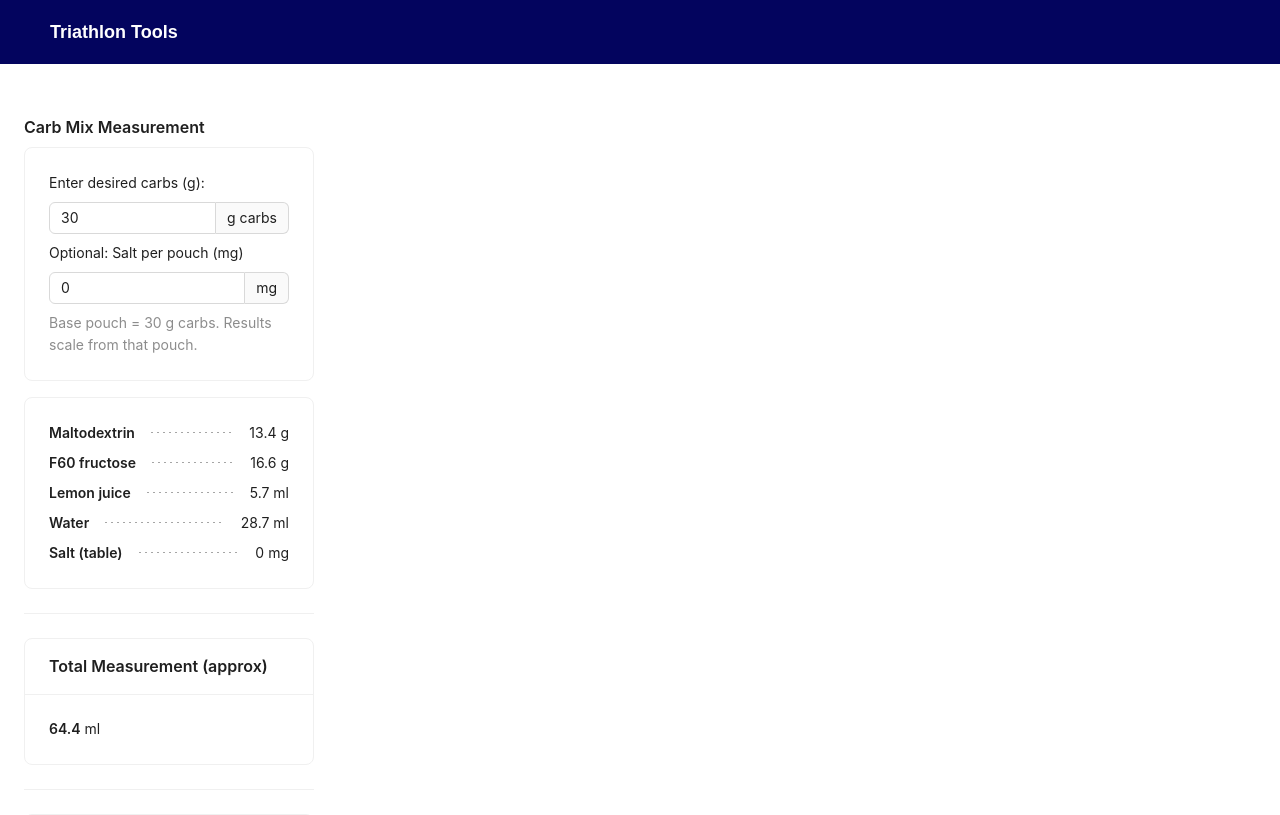
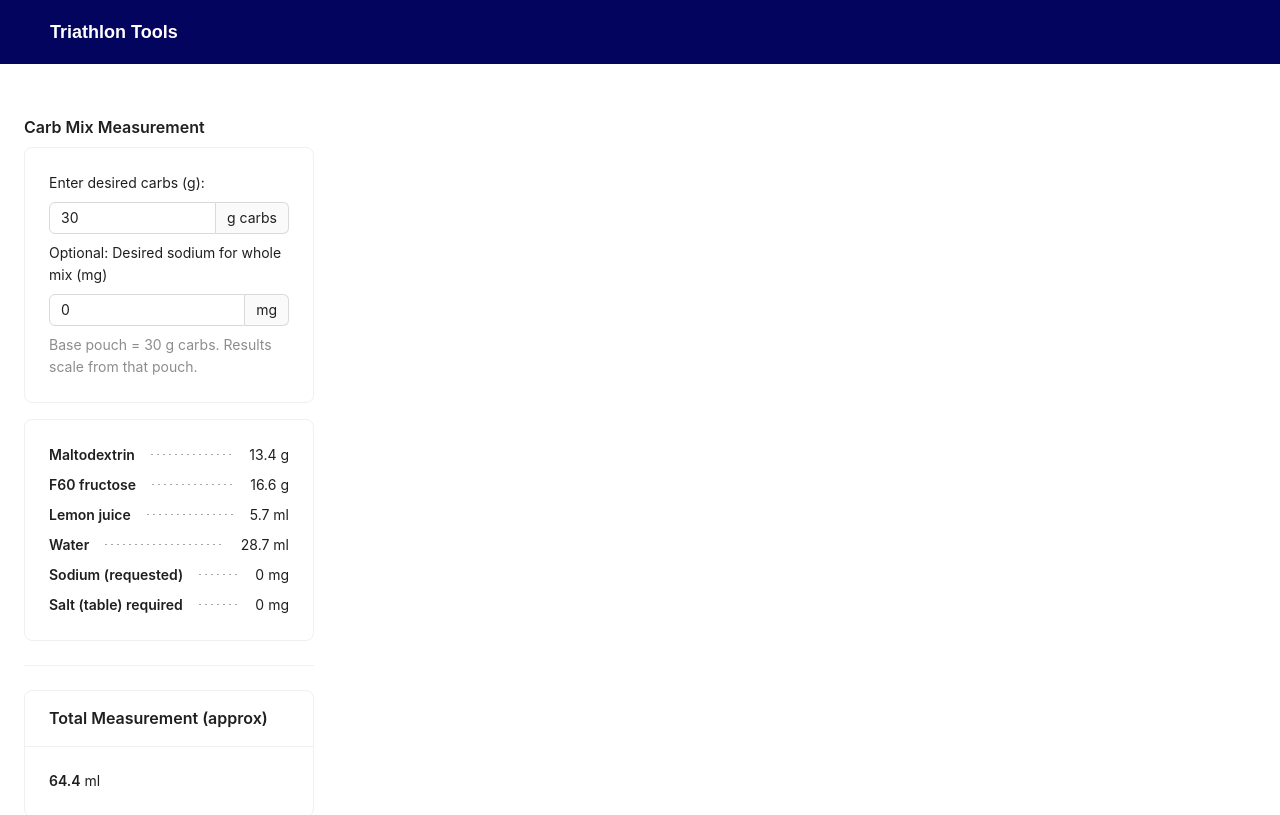
Before and after one commit to aeganaden/triathlon-tools, a Next.js app: page / in a window 1280 px wide. Shown: the top 815 px of the page. Built offline with nearby package versions, Linux system fonts and the light colour scheme; a web font is replaced by a local one; what @ant-design/nextjs-registry would draw is missing.

Commit message:
change sodium computation

```diff
--- a/src/components/CarbMix/index.tsx
+++ b/src/components/CarbMix/index.tsx
@@ -23,7 +23,9 @@ function round(v: number) {
 
 const CarbMix: React.FC = () => {
   const [carbs, setCarbs] = useState<number>(30);
-  const [saltMgPerPouch, setSaltMgPerPouch] = useState<number>(0);
+  // Sodium entered as a total for the whole mix (mg). We compute table salt (NaCl)
+  // required to provide that sodium amount and show the salt amount in results.
+  const [sodiumMg, setSodiumMg] = useState<number>(0);
 
   const results = useMemo(() => {
     const scale = carbs / BASE_CARBS;
@@ -36,10 +38,14 @@ const CarbMix: React.FC = () => {
     // Approximate solids volume by treating grams ~= ml
     const solidsVolume = malt + f60; // ml approximation
 
-    const saltMg = saltMgPerPouch * scale;
+    // Convert sodium (mg) to table salt (NaCl) amount.
+    // Na atomic mass = 22.98976928, Cl = 35.453 -> Na fraction of NaCl by mass:
+    const SODIUM_FRACTION = 22.98976928 / (22.98976928 + 35.453);
+    // table salt mass in mg needed to supply the desired sodium
+    const saltTotalMg = SODIUM_FRACTION > 0 ? sodiumMg / SODIUM_FRACTION : 0;
 
     // Convert salt (mg) to ml approximation (assume 1 g ~= 1 ml)
-    const saltMl = saltMg / 1000;
+    const saltMl = saltTotalMg / 1000;
 
     // Total ml yield ~= solidsVolume + lemon + waterBase + saltMl
     const totalMl = solidsVolume + lemon + waterBase + saltMl;
@@ -49,11 +55,14 @@ const CarbMix: React.FC = () => {
       f60: round(f60),
       lemon: round(lemon),
       water: round(waterBase),
-      saltMg: Math.round(saltMg * 100) / 100,
+      // saltMg is the computed table salt (NaCl) in mg
+      saltMg: Math.round(saltTotalMg * 100) / 100,
+      // sodiumMg is the requested sodium input (mg)
+      sodiumMg: Math.round(sodiumMg * 100) / 100,
       totalMl: round(totalMl),
       scale: round(scale),
     };
-  }, [carbs, saltMgPerPouch]);
+  }, [carbs, sodiumMg]);
 
   return (
     <div>
@@ -69,12 +78,12 @@ const CarbMix: React.FC = () => {
             onChange={(v) => setCarbs(typeof v === "number" ? v : 0)}
             addonAfter="g carbs"
           />
-          <Text>Optional: Salt per pouch (mg)</Text>
+          <Text>Optional: Desired sodium for whole mix (mg)</Text>
           <InputNumber
             min={0}
             step={10}
-            value={saltMgPerPouch}
-            onChange={(v) => setSaltMgPerPouch(typeof v === "number" ? v : 0)}
+            value={sodiumMg}
+            onChange={(v) => setSodiumMg(typeof v === "number" ? v : 0)}
             addonAfter="mg"
           />
           <Text type="secondary">
@@ -127,7 +136,17 @@ const CarbMix: React.FC = () => {
 
           <div className={styles.tocLine}>
             <div className={styles.label}>
-              <Text strong>Salt (table)</Text>
+              <Text strong>Sodium (requested)</Text>
+            </div>
+            <div className={styles.filler} />
+            <div className={styles.value}>
+              <Text>{results.sodiumMg ?? 0} mg</Text>
+            </div>
+          </div>
+
+          <div className={styles.tocLine}>
+            <div className={styles.label}>
+              <Text strong>Salt (table) required</Text>
             </div>
             <div className={styles.filler} />
             <div className={styles.value}>
```
